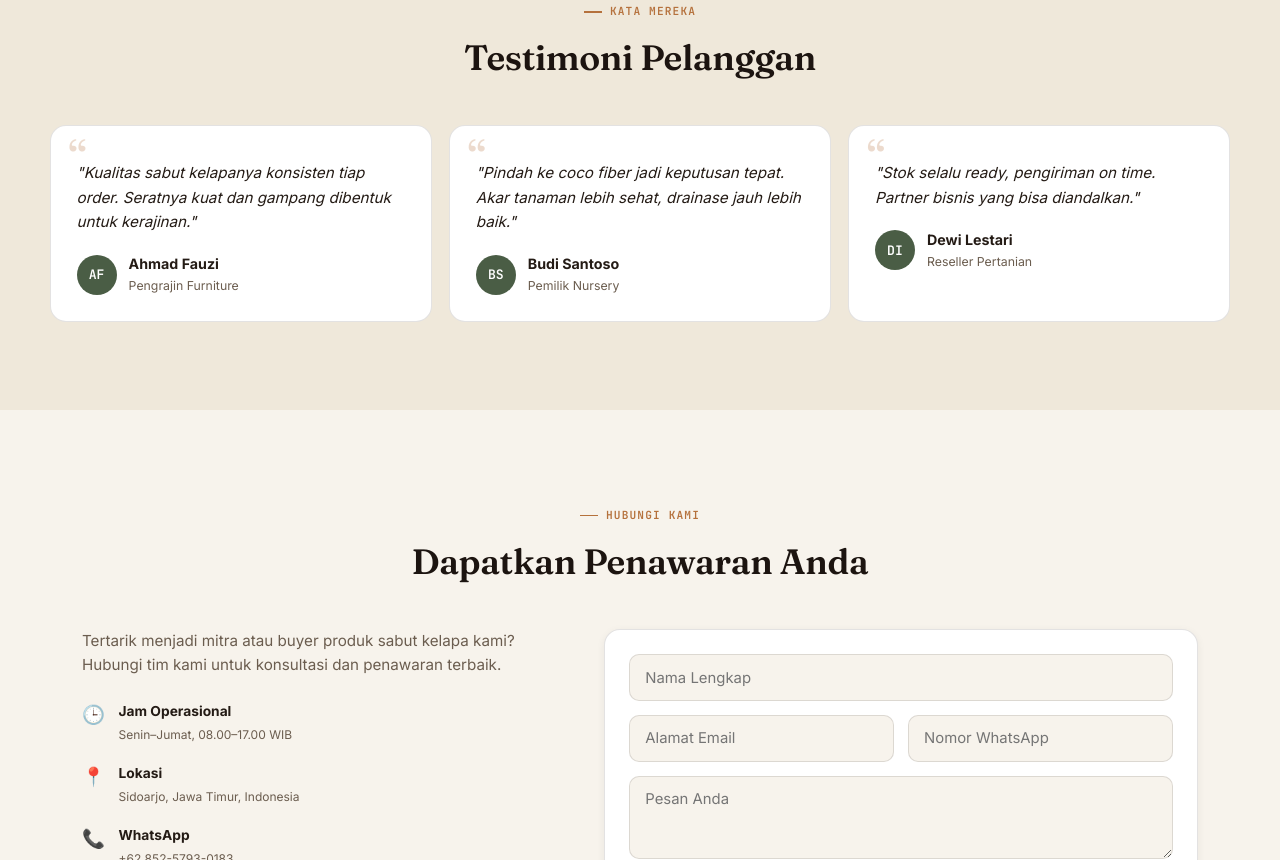
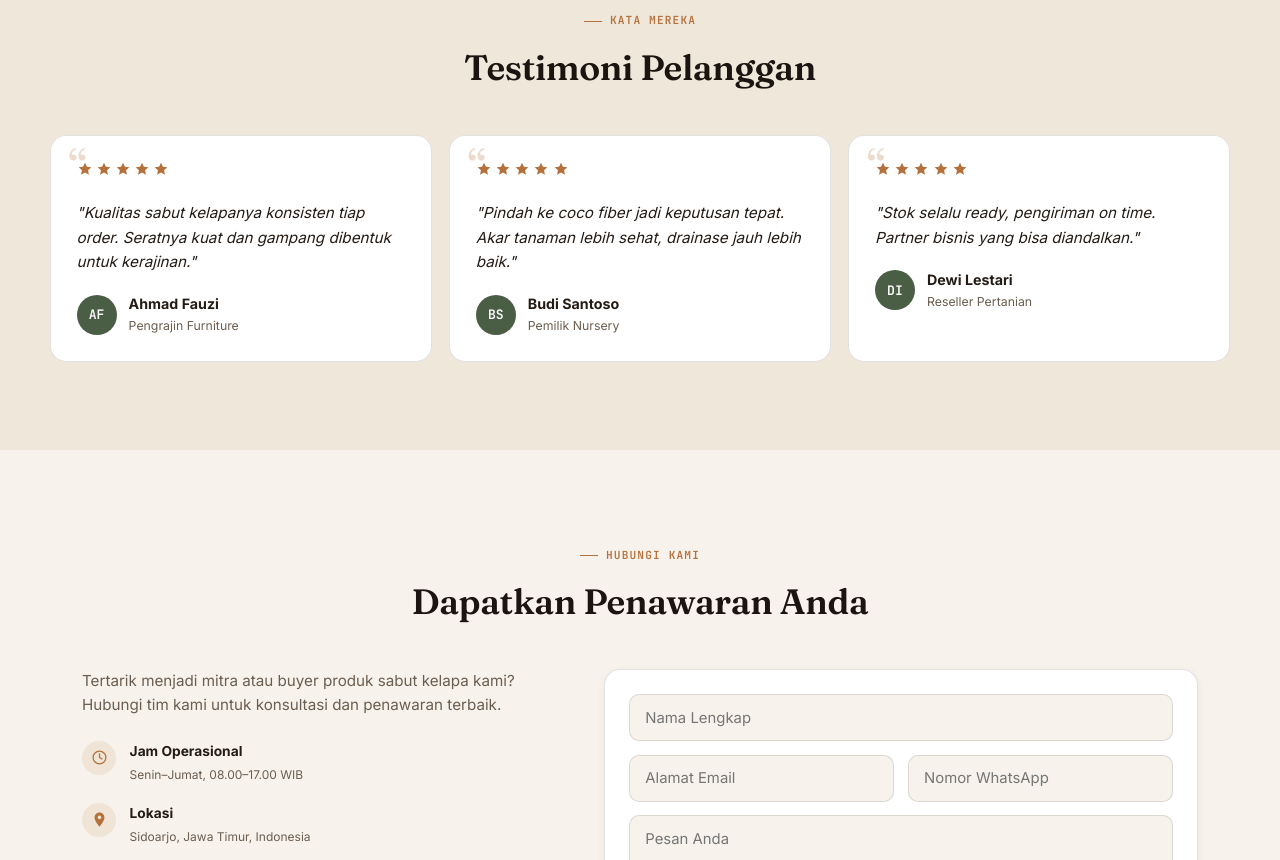
Before and after one commit to bobbyanggara/Coco-Fiber-Website, a website: page index.html in a window 1280 px wide. Shown: the part 4115-4975 px from the top of the page. Drawn offline with Linux system fonts and the light colour scheme.

Commit message:
proffesional

```diff
--- a/index.html
+++ b/index.html
@@ -307,10 +307,10 @@
   </div>
 
   <div class="cert-row">
-    <div class="cert-chip"><span>📋</span><span data-en="Phytosanitary Certificate">Phytosanitary Certificate</span></div>
-    <div class="cert-chip"><span>🔥</span><span data-en="Fumigation ISPM-15">Fumigation ISPM-15</span></div>
-    <div class="cert-chip"><span>✅</span><span data-en="Certificate of Origin">Certificate of Origin</span></div>
-    <div class="cert-chip"><span>🌐</span><span data-en="Complete NIB &amp; API-U">NIB &amp; API-U Lengkap</span></div>
+    <div class="cert-chip"><span class="cert-chip-icon"><svg viewBox="0 0 24 24" fill="none" stroke="currentColor" stroke-width="1.8" stroke-linecap="round" stroke-linejoin="round"><path d="M9 2h6a2 2 0 0 1 2 2v1h1a2 2 0 0 1 2 2v13a2 2 0 0 1-2 2H6a2 2 0 0 1-2-2V7a2 2 0 0 1 2-2h1V4a2 2 0 0 1 2-2z"/><path d="M9 12h6M9 16h6M9 8h2"/></svg></span><span data-en="Phytosanitary Certificate">Phytosanitary Certificate</span></div>
+    <div class="cert-chip"><span class="cert-chip-icon"><svg viewBox="0 0 24 24" fill="none" stroke="currentColor" stroke-width="1.8" stroke-linecap="round" stroke-linejoin="round"><path d="M12 2C8.5 6 7 9 7 12a5 5 0 0 0 10 0c0-1.4-.5-2.5-1.3-3.6.1 1.6-.6 2.4-1.4 2.4-1 0-1.3-1-1-2C13.8 6.8 12.8 4 12 2z"/></svg></span><span data-en="Fumigation ISPM-15">Fumigation ISPM-15</span></div>
+    <div class="cert-chip"><span class="cert-chip-icon"><svg viewBox="0 0 24 24" fill="none" stroke="currentColor" stroke-width="1.8" stroke-linecap="round" stroke-linejoin="round"><circle cx="12" cy="12" r="9"/><path d="M8.5 12.5l2.3 2.3L15.8 9.6"/></svg></span><span data-en="Certificate of Origin">Certificate of Origin</span></div>
+    <div class="cert-chip"><span class="cert-chip-icon"><svg viewBox="0 0 24 24" fill="none" stroke="currentColor" stroke-width="1.8" stroke-linecap="round" stroke-linejoin="round"><circle cx="12" cy="12" r="9"/><path d="M3 12h18M12 3c2.4 2.4 3.6 5.7 3.6 9s-1.2 6.6-3.6 9c-2.4-2.4-3.6-5.7-3.6-9s1.2-6.6 3.6-9z"/></svg></span><span data-en="Complete NIB &amp; API-U">NIB &amp; API-U Lengkap</span></div>
   </div>
 </section>
 
@@ -381,14 +381,35 @@
   </div>
   <div class="t-grid">
     <blockquote class="t-card">
+      <div class="t-rating" aria-label="5 dari 5 bintang">
+        <svg viewBox="0 0 24 24" fill="currentColor"><path d="M12 2.5l2.9 6.1 6.6.7-4.9 4.6 1.3 6.6L12 17.3l-5.9 3.2 1.3-6.6-4.9-4.6 6.6-.7z"/></svg>
+        <svg viewBox="0 0 24 24" fill="currentColor"><path d="M12 2.5l2.9 6.1 6.6.7-4.9 4.6 1.3 6.6L12 17.3l-5.9 3.2 1.3-6.6-4.9-4.6 6.6-.7z"/></svg>
+        <svg viewBox="0 0 24 24" fill="currentColor"><path d="M12 2.5l2.9 6.1 6.6.7-4.9 4.6 1.3 6.6L12 17.3l-5.9 3.2 1.3-6.6-4.9-4.6 6.6-.7z"/></svg>
+        <svg viewBox="0 0 24 24" fill="currentColor"><path d="M12 2.5l2.9 6.1 6.6.7-4.9 4.6 1.3 6.6L12 17.3l-5.9 3.2 1.3-6.6-4.9-4.6 6.6-.7z"/></svg>
+        <svg viewBox="0 0 24 24" fill="currentColor"><path d="M12 2.5l2.9 6.1 6.6.7-4.9 4.6 1.3 6.6L12 17.3l-5.9 3.2 1.3-6.6-4.9-4.6 6.6-.7z"/></svg>
+      </div>
       <p data-en="&quot;The coconut fiber quality is consistent every order. The fiber is strong and easy to shape for crafts.&quot;">"Kualitas sabut kelapanya konsisten tiap order. Seratnya kuat dan gampang dibentuk untuk kerajinan."</p>
       <footer><span class="avatar">AF</span><div><strong>Ahmad Fauzi</strong><small data-en="Furniture Craftsman">Pengrajin Furniture</small></div></footer>
     </blockquote>
     <blockquote class="t-card">
+      <div class="t-rating" aria-label="5 dari 5 bintang">
+        <svg viewBox="0 0 24 24" fill="currentColor"><path d="M12 2.5l2.9 6.1 6.6.7-4.9 4.6 1.3 6.6L12 17.3l-5.9 3.2 1.3-6.6-4.9-4.6 6.6-.7z"/></svg>
+        <svg viewBox="0 0 24 24" fill="currentColor"><path d="M12 2.5l2.9 6.1 6.6.7-4.9 4.6 1.3 6.6L12 17.3l-5.9 3.2 1.3-6.6-4.9-4.6 6.6-.7z"/></svg>
+        <svg viewBox="0 0 24 24" fill="currentColor"><path d="M12 2.5l2.9 6.1 6.6.7-4.9 4.6 1.3 6.6L12 17.3l-5.9 3.2 1.3-6.6-4.9-4.6 6.6-.7z"/></svg>
+        <svg viewBox="0 0 24 24" fill="currentColor"><path d="M12 2.5l2.9 6.1 6.6.7-4.9 4.6 1.3 6.6L12 17.3l-5.9 3.2 1.3-6.6-4.9-4.6 6.6-.7z"/></svg>
+        <svg viewBox="0 0 24 24" fill="currentColor"><path d="M12 2.5l2.9 6.1 6.6.7-4.9 4.6 1.3 6.6L12 17.3l-5.9 3.2 1.3-6.6-4.9-4.6 6.6-.7z"/></svg>
+      </div>
       <p data-en="&quot;Switching to coco fiber was the right call. Healthier roots, much better drainage.&quot;">"Pindah ke coco fiber jadi keputusan tepat. Akar tanaman lebih sehat, drainase jauh lebih baik."</p>
       <footer><span class="avatar">BS</span><div><strong>Budi Santoso</strong><small data-en="Nursery Owner">Pemilik Nursery</small></div></footer>
     </blockquote>
     <blockquote class="t-card">
+      <div class="t-rating" aria-label="5 dari 5 bintang">
+        <svg viewBox="0 0 24 24" fill="currentColor"><path d="M12 2.5l2.9 6.1 6.6.7-4.9 4.6 1.3 6.6L12 17.3l-5.9 3.2 1.3-6.6-4.9-4.6 6.6-.7z"/></svg>
+        <svg viewBox="0 0 24 24" fill="currentColor"><path d="M12 2.5l2.9 6.1 6.6.7-4.9 4.6 1.3 6.6L12 17.3l-5.9 3.2 1.3-6.6-4.9-4.6 6.6-.7z"/></svg>
+        <svg viewBox="0 0 24 24" fill="currentColor"><path d="M12 2.5l2.9 6.1 6.6.7-4.9 4.6 1.3 6.6L12 17.3l-5.9 3.2 1.3-6.6-4.9-4.6 6.6-.7z"/></svg>
+        <svg viewBox="0 0 24 24" fill="currentColor"><path d="M12 2.5l2.9 6.1 6.6.7-4.9 4.6 1.3 6.6L12 17.3l-5.9 3.2 1.3-6.6-4.9-4.6 6.6-.7z"/></svg>
+        <svg viewBox="0 0 24 24" fill="currentColor"><path d="M12 2.5l2.9 6.1 6.6.7-4.9 4.6 1.3 6.6L12 17.3l-5.9 3.2 1.3-6.6-4.9-4.6 6.6-.7z"/></svg>
+      </div>
       <p data-en="&quot;Stock is always ready, shipping on time. A business partner we can rely on.&quot;">"Stok selalu ready, pengiriman on time. Partner bisnis yang bisa diandalkan."</p>
       <footer><span class="avatar">DI</span><div><strong>Dewi Lestari</strong><small data-en="Agriculture Reseller">Reseller Pertanian</small></div></footer>
     </blockquote>
@@ -405,9 +426,9 @@
   <div class="contact-grid">
     <div class="contact-info">
       <p data-en="Interested in becoming a partner or buyer for our coconut fiber products? Contact our team for consultation and the best offer.">Tertarik menjadi mitra atau buyer produk sabut kelapa kami? Hubungi tim kami untuk konsultasi dan penawaran terbaik.</p>
-      <div class="c-item"><span>🕒</span><div><strong data-en="Operating Hours">Jam Operasional</strong><small data-en="Mon–Fri, 08:00–17:00 WIB">Senin–Jumat, 08.00–17.00 WIB</small></div></div>
-      <div class="c-item"><span>📍</span><div><strong data-en="Location">Lokasi</strong><small data-en="Sidoarjo, East Java, Indonesia">Sidoarjo, Jawa Timur, Indonesia</small></div></div>
-      <div class="c-item"><span>📞</span><div><strong>WhatsApp</strong><small>+62 852-5793-0183</small></div></div>
+      <div class="c-item"><span class="c-item-icon"><svg viewBox="0 0 24 24" fill="none" stroke="currentColor" stroke-width="1.8" stroke-linecap="round" stroke-linejoin="round"><circle cx="12" cy="12" r="9"/><path d="M12 7v5l3.5 2"/></svg></span><div><strong data-en="Operating Hours">Jam Operasional</strong><small data-en="Mon–Fri, 08:00–17:00 WIB">Senin–Jumat, 08.00–17.00 WIB</small></div></div>
+      <div class="c-item"><span class="c-item-icon"><svg viewBox="0 0 24 24" fill="currentColor"><path d="M12 2C8.14 2 5 5.14 5 9c0 5.25 7 13 7 13s7-7.75 7-13c0-3.86-3.14-7-7-7zm0 9.5A2.5 2.5 0 1 1 12 6.5a2.5 2.5 0 0 1 0 5z"/></svg></span><div><strong data-en="Location">Lokasi</strong><small data-en="Sidoarjo, East Java, Indonesia">Sidoarjo, Jawa Timur, Indonesia</small></div></div>
+      <div class="c-item"><span class="c-item-icon"><svg viewBox="0 0 24 24" fill="currentColor"><path d="M6.62 10.79a15.05 15.05 0 006.59 6.59l2.2-2.2a1 1 0 011.01-.24 11.36 11.36 0 003.55.57 1 1 0 011 1V20a1 1 0 01-1 1C10.61 21 3 13.39 3 4a1 1 0 011-1h3.5a1 1 0 011 1 11.36 11.36 0 00.57 3.55 1 1 0 01-.25 1.02l-2.2 2.2z"/></svg></span><div><strong>WhatsApp</strong><small>+62 852-5793-0183</small></div></div>
     </div>
 
     <form class="contact-form">
--- a/styling.css
+++ b/styling.css
@@ -657,10 +657,16 @@ h1,h2,h3{font-family:var(--display);color:var(--husk-950);font-weight:600;letter
   display:grid;grid-template-columns:1fr 1fr;gap:0.7rem;
 }
 .cert-chip{
-  display:flex;align-items:center;gap:0.55rem;
+  display:flex;align-items:center;gap:0.65rem;
   background:var(--card);border:1px solid var(--line);border-radius:12px;
   padding:0.75rem 1rem;font-size:0.8rem;font-weight:500;
 }
+.cert-chip-icon{
+  flex-shrink:0;width:30px;height:30px;border-radius:50%;
+  display:flex;align-items:center;justify-content:center;
+  background:rgba(181,113,60,0.12);color:var(--coir-600);
+}
+.cert-chip-icon svg{width:16px;height:16px;}
 
 /* ---------- About ---------- */
 .about{display:flex;flex-direction:column;gap:2.2rem;}
@@ -702,6 +708,10 @@ h1,h2,h3{font-family:var(--display);color:var(--husk-950);font-weight:600;letter
   content:'\201C';position:absolute;top:0.6rem;left:1.1rem;
   font-family:var(--display);font-size:2.6rem;color:var(--coir-600);opacity:0.25;line-height:1;
 }
+.t-rating{
+  display:flex;gap:0.2rem;margin-bottom:0.9rem;color:var(--coir-600);
+}
+.t-rating svg{width:16px;height:16px;}
 .t-card p{font-size:0.95rem;color:var(--ink);margin-bottom:1.2rem;font-style:italic;padding-top:0.6rem;}
 .t-card footer{display:flex;align-items:center;gap:0.75rem;}
 .avatar{
@@ -716,7 +726,12 @@ h1,h2,h3{font-family:var(--display);color:var(--husk-950);font-weight:600;letter
 .contact-grid{display:grid;grid-template-columns:1fr;gap:1.7rem;}
 .contact-info p{color:var(--ink-soft);margin-bottom:1.4rem;font-size:0.95rem;}
 .c-item{display:flex;gap:0.85rem;align-items:flex-start;margin-bottom:1.05rem;font-size:0.9rem;}
-.c-item span{font-size:1.15rem;}
+.c-item-icon{
+  flex-shrink:0;width:34px;height:34px;border-radius:50%;margin-top:0.05rem;
+  display:flex;align-items:center;justify-content:center;
+  background:rgba(181,113,60,0.12);color:var(--coir-600);
+}
+.c-item-icon svg{width:17px;height:17px;}
 .c-item strong{display:block;font-size:0.86rem;}
 .c-item small{color:var(--ink-soft);}
 
```
